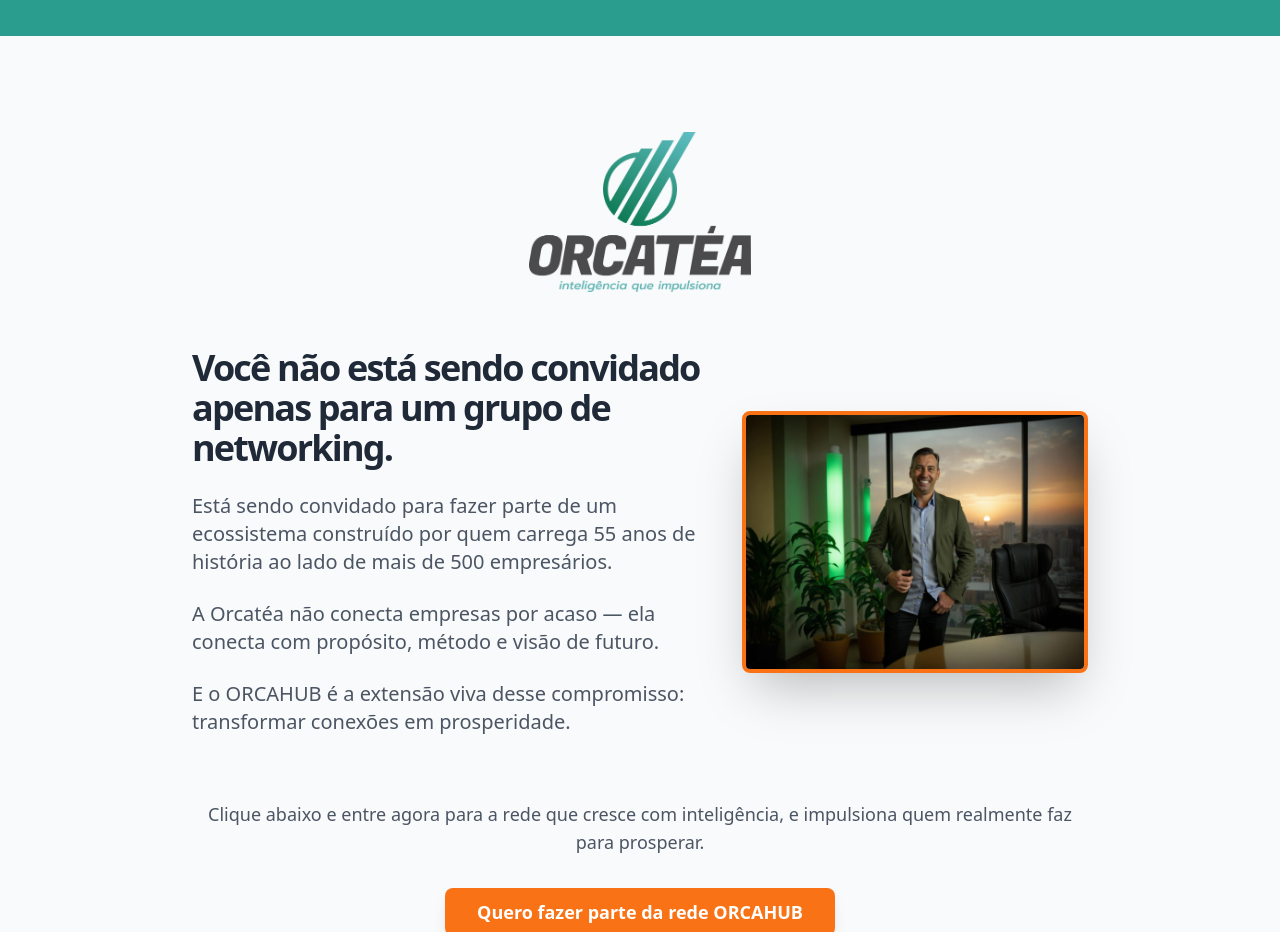
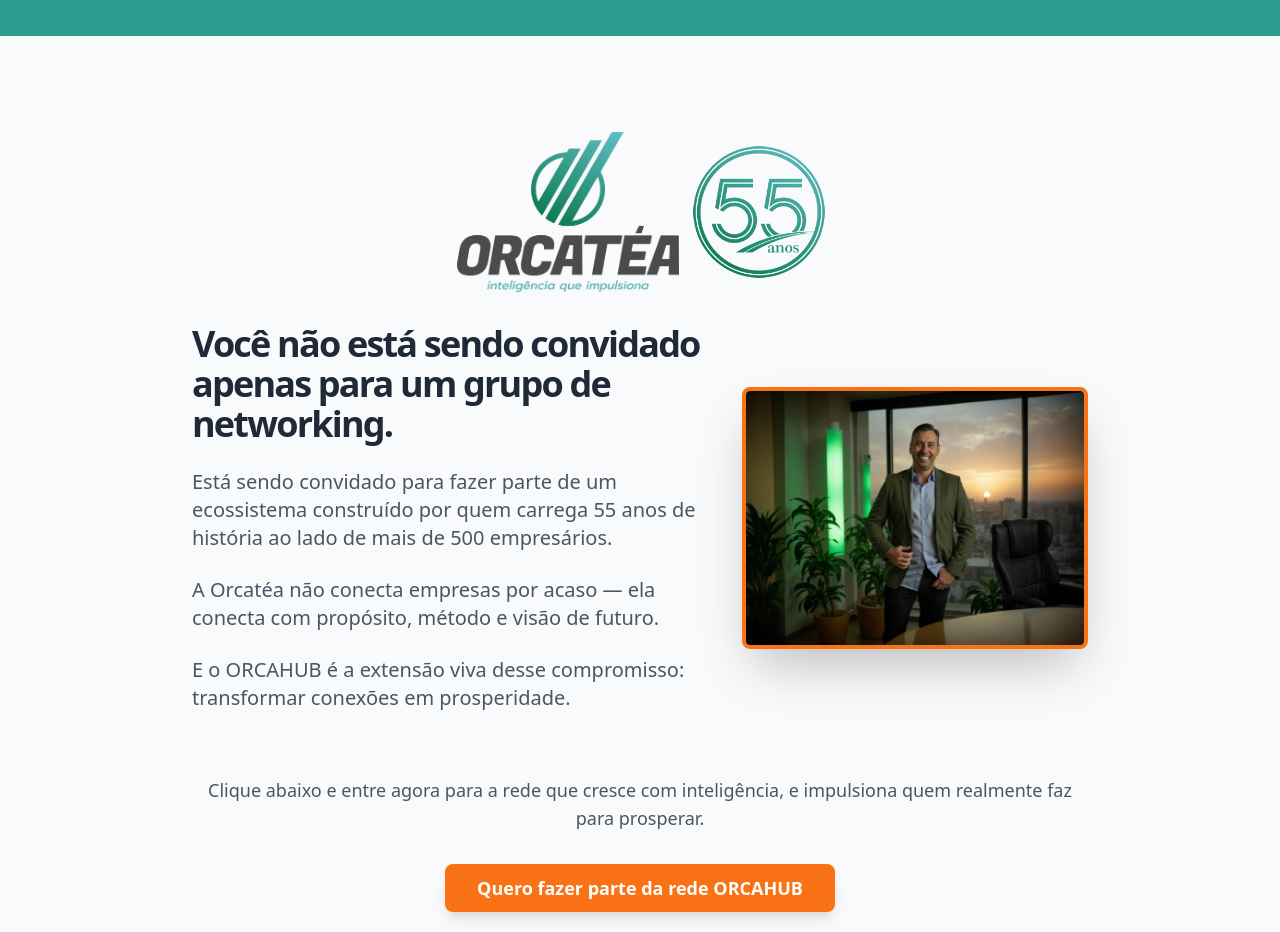
Before and after one commit to mauricilis/orcahub-prosper-together, a React (Vite) app: page / in a window 1280 px wide. Shown: the part 3540-4472 px from the top of the page. Built offline with nearby package versions, Linux system fonts and the light colour scheme.

Commit message:
Add Orcatéa logo with 55 years seal
Add the Orcatéa logo with the 55 years seal to the "CallToAction" component.

```diff
--- a/src/components/CallToAction.tsx
+++ b/src/components/CallToAction.tsx
@@ -6,11 +6,16 @@ const CallToAction = () => {
     <section className="w-full py-16 md:py-24 bg-gray-50 relative">
       <div className="container px-4 md:px-6 text-center animate-fade-in">
         <div className="max-w-4xl mx-auto space-y-8">
-          <div className="flex flex-col items-center justify-center mb-8">
+          <div className="flex flex-col md:flex-row items-center justify-center mb-8 gap-4">
             <img
               src="/lovable-uploads/29e50ba4-e231-4b67-b9b9-ce7ef25c6951.png"
               alt="Orcatéa Logo"
-              className="h-32 md:h-40 w-auto mb-6"
+              className="h-32 md:h-40 w-auto"
+            />
+            <img
+              src="/lovable-uploads/fe25c206-671e-4d79-9604-5916be4b453f.png"
+              alt="Selo 55 anos Orcatéa"
+              className="h-24 md:h-32 w-auto animate-pulse-slow"
             />
           </div>
 
--- a/tailwind.config.ts
+++ b/tailwind.config.ts
@@ -127,6 +127,14 @@ export default {
 						opacity: '1',
 						transform: 'translateX(0)'
 					}
+				},
+				'pulse-slow': {
+					'0%, 100%': {
+						transform: 'scale(1)'
+					},
+					'50%': {
+						transform: 'scale(1.05)'
+					}
 				}
 			},
 			animation: {
@@ -134,7 +142,8 @@ export default {
 				'accordion-up': 'accordion-up 0.2s ease-out',
 				'fade-in': 'fade-in 0.6s ease-out',
 				'fade-in-left': 'fade-in-left 0.6s ease-out',
-				'fade-in-right': 'fade-in-right 0.6s ease-out'
+				'fade-in-right': 'fade-in-right 0.6s ease-out',
+				'pulse-slow': 'pulse-slow 3s infinite'
 			}
 		}
 	},
```
Also changed, not shown: public/lovable-uploads/fe25c206-671e-4d79-9604-5916be4b453f.png (added).
